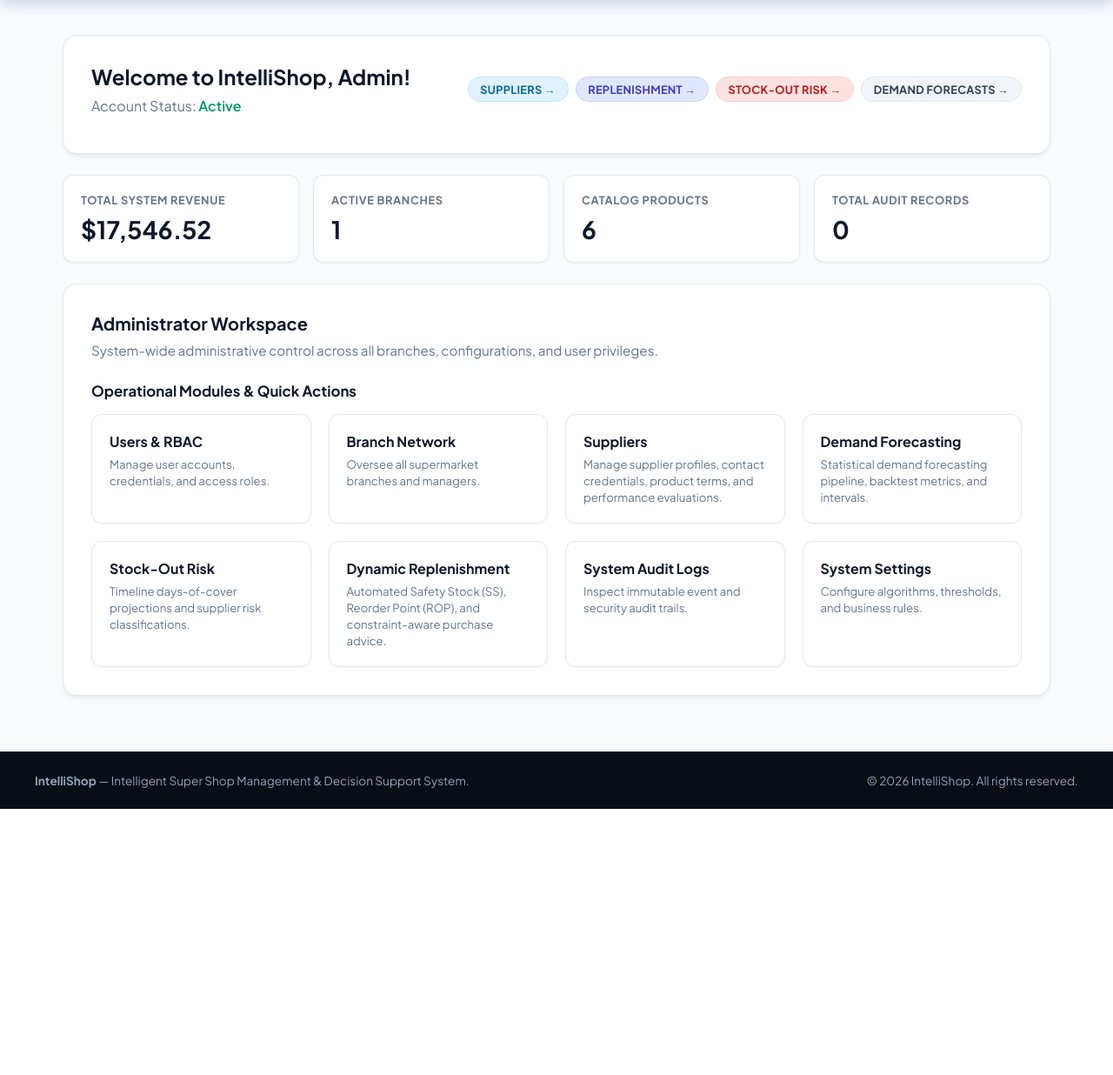
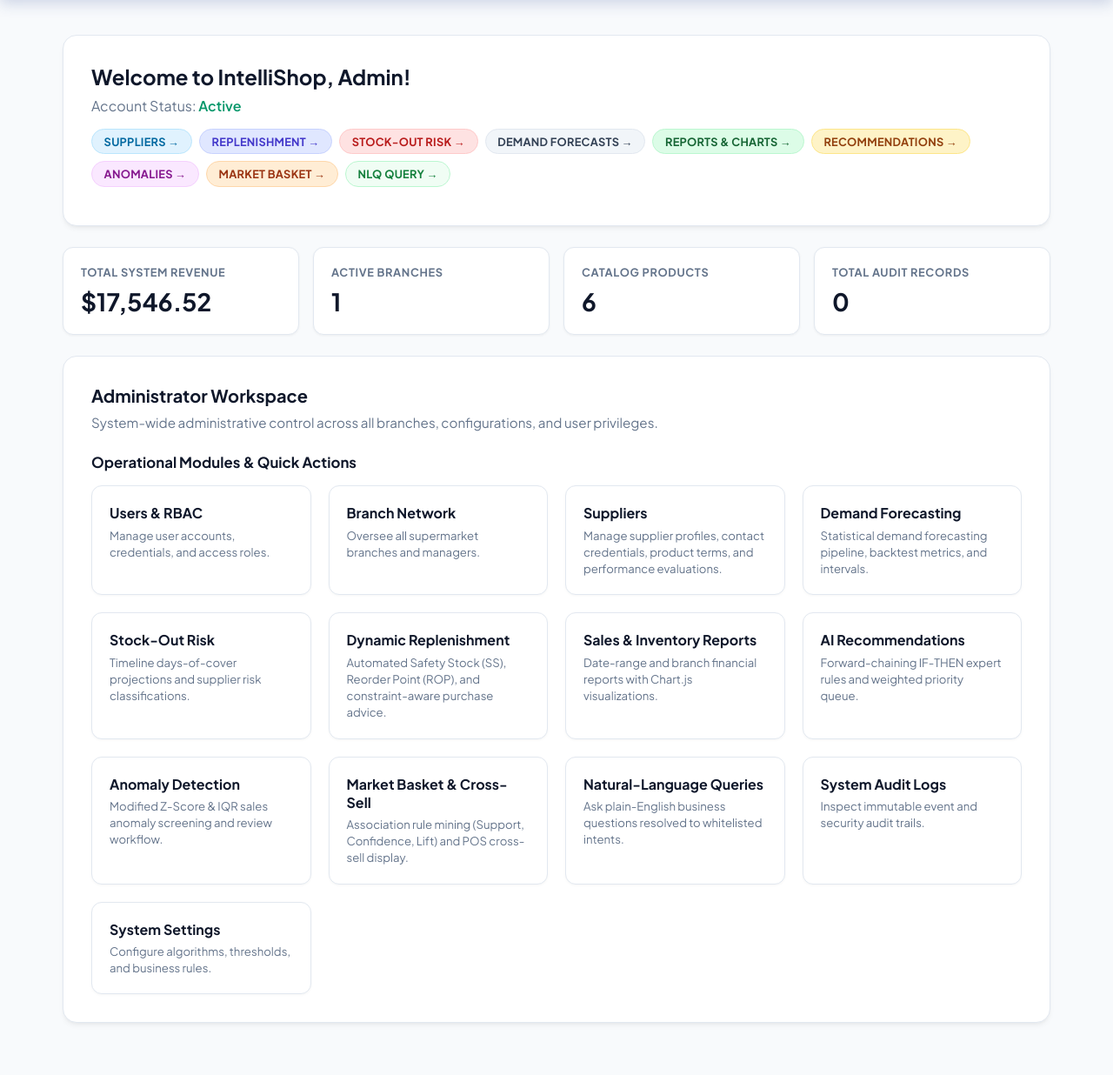
Before and after one commit to Sadikul-Islam-Siyam/IntelliShop, a Laravel app: page /dashboard/admin in a window 1280 px wide. Shown: the part 64-1300 px from the top of the page at 87% size. Before the commit the page ends 994 px from the top, so only its background shows below. Run offline with Laravel 12, Linux system fonts and the light colour scheme; a user stored in the database is signed in; data comes from the database, SQL or seed files in the repository; data that the repository does not hold is empty.

Commit message:
feat: integrate reporting, review workflows, recommendation engine, NLQ intent resolver, and Docker analytics service

```diff
--- a/config/permissions.php
+++ b/config/permissions.php
@@ -456,6 +456,11 @@ return [
                 ['name' => 'Demand Forecasting', 'description' => 'Statistical demand forecasting pipeline, backtest metrics, and intervals.', 'route' => '/forecasting', 'icon' => 'forecast'],
                 ['name' => 'Stock-Out Risk', 'description' => 'Timeline days-of-cover projections and supplier risk classifications.', 'route' => '/stock-risk', 'icon' => 'risk'],
                 ['name' => 'Dynamic Replenishment', 'description' => 'Automated Safety Stock (SS), Reorder Point (ROP), and constraint-aware purchase advice.', 'route' => '/reorders', 'icon' => 'reorder'],
+                ['name' => 'Sales & Inventory Reports', 'description' => 'Date-range and branch financial reports with Chart.js visualizations.', 'route' => '/reports', 'icon' => 'reports'],
+                ['name' => 'AI Recommendations', 'description' => 'Forward-chaining IF-THEN expert rules and weighted priority queue.', 'route' => '/recommendations', 'icon' => 'recommendations'],
+                ['name' => 'Anomaly Detection', 'description' => 'Modified Z-Score & IQR sales anomaly screening and review workflow.', 'route' => '/anomalies', 'icon' => 'anomaly'],
+                ['name' => 'Market Basket & Cross-Sell', 'description' => 'Association rule mining (Support, Confidence, Lift) and POS cross-sell display.', 'route' => '/market-basket', 'icon' => 'affinity'],
+                ['name' => 'Natural-Language Queries', 'description' => 'Ask plain-English business questions resolved to whitelisted intents.', 'route' => '/nlq', 'icon' => 'nlq'],
                 ['name' => 'System Audit Logs', 'description' => 'Inspect immutable event and security audit trails.', 'route' => '/audit-logs', 'icon' => 'audit'],
                 ['name' => 'System Settings', 'description' => 'Configure algorithms, thresholds, and business rules.', 'route' => '/settings', 'icon' => 'settings'],
             ],
@@ -472,6 +477,11 @@ return [
                 ['name' => 'Demand Forecasting', 'description' => 'Statistical demand forecasting pipeline, backtest metrics, and intervals.', 'route' => '/forecasting', 'icon' => 'forecast'],
                 ['name' => 'Stock-Out Risk', 'description' => 'Timeline days-of-cover projections and supplier risk classifications.', 'route' => '/stock-risk', 'icon' => 'risk'],
                 ['name' => 'Dynamic Replenishment', 'description' => 'Automated Safety Stock (SS), Reorder Point (ROP), and constraint-aware purchase advice.', 'route' => '/reorders', 'icon' => 'reorder'],
+                ['name' => 'Sales & Inventory Reports', 'description' => 'Date-range and branch financial reports with Chart.js visualizations.', 'route' => '/reports', 'icon' => 'reports'],
+                ['name' => 'AI Recommendations', 'description' => 'Forward-chaining IF-THEN expert rules and weighted priority queue.', 'route' => '/recommendations', 'icon' => 'recommendations'],
+                ['name' => 'Anomaly Detection', 'description' => 'Modified Z-Score & IQR sales anomaly screening and review workflow.', 'route' => '/anomalies', 'icon' => 'anomaly'],
+                ['name' => 'Market Basket & Cross-Sell', 'description' => 'Association rule mining (Support, Confidence, Lift) and POS cross-sell display.', 'route' => '/market-basket', 'icon' => 'affinity'],
+                ['name' => 'Natural-Language Queries', 'description' => 'Ask plain-English business questions resolved to whitelisted intents.', 'route' => '/nlq', 'icon' => 'nlq'],
                 ['name' => 'System Audit Logs', 'description' => 'Inspect immutable event and security audit trails.', 'route' => '/audit-logs', 'icon' => 'audit'],
                 ['name' => 'System Settings', 'description' => 'Configure algorithms, thresholds, and business rules.', 'route' => '/settings', 'icon' => 'settings'],
             ],
--- a/resources/views/dashboard.blade.php
+++ b/resources/views/dashboard.blade.php
@@ -58,6 +58,21 @@
                     </a>
                     <a href="{{ route('forecasts.index') }}" class="workspace-badge" style="text-decoration: none; background: #f1f5f9; color: #334155; font-weight: 700; border: 1px solid #e2e8f0;">
                         Demand Forecasts &rarr;
+                    </a>
+                    <a href="{{ route('reports.index') }}" class="workspace-badge" style="text-decoration: none; background: #dcfce7; color: #166534; font-weight: 700; border: 1px solid #bbf7d0;">
+                        Reports &amp; Charts &rarr;
+                    </a>
+                    <a href="{{ route('recommendations.index') }}" class="workspace-badge" style="text-decoration: none; background: #fef3c7; color: #92400e; font-weight: 700; border: 1px solid #fde68a;">
+                        Recommendations &rarr;
+                    </a>
+                    <a href="{{ route('anomalies.index') }}" class="workspace-badge" style="text-decoration: none; background: #fae8ff; color: #86198f; font-weight: 700; border: 1px solid #f5d0fe;">
+                        Anomalies &rarr;
+                    </a>
+                    <a href="{{ route('market-basket.index') }}" class="workspace-badge" style="text-decoration: none; background: #ffedd5; color: #9a3412; font-weight: 700; border: 1px solid #fed7aa;">
+                        Market Basket &rarr;
+                    </a>
+                    <a href="{{ route('nlq.index') }}" class="workspace-badge" style="text-decoration: none; background: #f0fdf4; color: #15803d; font-weight: 700; border: 1px solid #bbf7d0;">
+                        NLQ Query &rarr;
                     </a>
                 </div>
             </div>
--- a/routes/api.php
+++ b/routes/api.php
@@ -38,9 +38,10 @@ Route::prefix('v1')->group(function () {
         // User management CRUD
         Route::apiResource('users', UserController::class)->names('api.v1.users');
 
-        Route::middleware('role:admin,super-admin,system-analyst,branch-manager')->group(function () {
+        Route::middleware('role:admin,super-admin,system-analyst,branch-manager,inventory-manager,purchase-manager')->group(function () {
             Route::post('anomalies/run', [\App\Http\Controllers\Api\V1\AnomalyController::class, 'run'])->name('api.v1.anomalies.run');
             Route::get('anomalies', [\App\Http\Controllers\Api\V1\AnomalyController::class, 'index'])->name('api.v1.anomalies.index');
+            Route::get('anomalies/{anomaly}', [\App\Http\Controllers\Api\V1\AnomalyController::class, 'show'])->name('api.v1.anomalies.show');
             Route::post('anomalies/{anomaly}/review', [\App\Http\Controllers\Api\V1\AnomalyController::class, 'review'])->name('api.v1.anomalies.review');
             Route::post('basket/run', [\App\Http\Controllers\Api\V1\MarketBasketController::class, 'run'])->name('api.v1.basket.run');
             Route::get('basket/rules', [\App\Http\Controllers\Api\V1\MarketBasketController::class, 'index'])->name('api.v1.basket.rules');
@@ -65,9 +66,11 @@ Route::prefix('v1')->group(function () {
             Route::patch('branches/{branch}', [BranchController::class, 'update']);
             Route::delete('branches/{branch}', [BranchController::class, 'destroy'])->name('api.v1.branches.destroy');
         });
+        Route::middleware('role:admin,super-admin,branch-manager,inventory-manager,purchase-manager,sales-employee,cashier,system-analyst')->group(function () {
+            Route::get('crosssell/{product}', [\App\Http\Controllers\Api\V1\CrossSellController::class, 'show'])->name('api.v1.crosssell');
+            Route::get('pos/substitutes/{product}', [\App\Http\Controllers\Api\V1\ProductSubstitutionController::class, 'show'])->name('api.v1.pos.substitutes');
+        });
         Route::middleware('role:admin,super-admin,branch-manager,sales-employee,cashier')->group(function () {
-            Route::get('crosssell/{product}', [\App\Http\Controllers\Api\V1\MarketBasketController::class, 'crossSell'])->name('api.v1.crosssell');
-            Route::get('pos/substitutes/{product}', [\App\Http\Controllers\Api\V1\ProductSubstitutionController::class, 'show'])->name('api.v1.pos.substitutes');
             Route::get('customers', [CustomerController::class, 'index'])->name('api.v1.customers.index');
             Route::get('customers/{customer}/history', [\App\Http\Controllers\Api\V1\CustomerHistoryController::class, 'show'])->name('api.v1.customers.history');
             Route::get('customers/{customer}', [CustomerController::class, 'show'])->name('api.v1.customers.show');
@@ -130,18 +133,38 @@ Route::prefix('v1')->group(function () {
             Route::post('stock-risk/run', [\App\Http\Controllers\Api\V1\StockRiskController::class, 'run'])->name('api.v1.stock-risk.run');
         });
 
-        // Dynamic Replenishment & Safety Stock endpoints (#45)
+        // Dynamic Replenishment & Safety Stock endpoints (#45, #46)
         Route::middleware('role:admin,super-admin,system-analyst,branch-manager,inventory-manager,purchase-manager')->group(function () {
             Route::get('reorder', [\App\Http\Controllers\Api\V1\ReorderController::class, 'index'])->name('api.v1.reorder.index');
         });
         Route::middleware('role:admin,super-admin,purchase-manager,branch-manager,system-analyst')->group(function () {
             Route::post('reorder/calculate', [\App\Http\Controllers\Api\V1\ReorderController::class, 'calculate'])->name('api.v1.reorder.calculate');
+            Route::post('reorder/{id}/review', [\App\Http\Controllers\Api\V1\RecommendationReviewController::class, 'reviewReorder'])->name('api.v1.reorder.review');
         });
 
         // Slow-Moving & Overstock Detection endpoints (#50, #51)
         Route::middleware('role:admin,super-admin,system-analyst,branch-manager,inventory-manager,purchase-manager')->group(function () {
             Route::post('overstock/run', [\App\Http\Controllers\Api\V1\OverstockController::class, 'run'])->name('api.v1.overstock.run');
             Route::get('overstock/alerts', [\App\Http\Controllers\Api\V1\OverstockController::class, 'alerts'])->name('api.v1.overstock.alerts');
+        });
+
+        // Sales & Inventory Reports and Chart.js Visualizations (#33, #34)
+        Route::middleware('role:admin,super-admin,branch-manager,inventory-manager,purchase-manager,sales-employee,system-analyst')->group(function () {
+            Route::get('reports/sales', [\App\Http\Controllers\Api\V1\ReportController::class, 'sales'])->name('api.v1.reports.sales');
+            Route::get('reports/inventory', [\App\Http\Controllers\Api\V1\ReportController::class, 'inventory'])->name('api.v1.reports.inventory');
+            Route::get('reports/charts/{type?}', [\App\Http\Controllers\Api\V1\ReportController::class, 'charts'])->name('api.v1.reports.charts');
+        });
+
+        // Rule-Based Recommendation Engine & Priority Queueing (#57, #58)
+        Route::middleware('role:admin,super-admin,branch-manager,inventory-manager,purchase-manager,system-analyst')->group(function () {
+            Route::post('recommendations/run', [\App\Http\Controllers\Api\V1\RecommendationController::class, 'run'])->name('api.v1.recommendations.run');
+            Route::get('recommendations', [\App\Http\Controllers\Api\V1\RecommendationController::class, 'index'])->name('api.v1.recommendations.index');
+        });
+
+        // Natural-Language Business Queries Intent Classification & Slot Filling (#60)
+        Route::middleware('role:admin,super-admin,branch-manager,inventory-manager,purchase-manager,sales-employee,system-analyst')->group(function () {
+            Route::post('nlq/resolve', [\App\Http\Controllers\Api\V1\NlqController::class, 'resolve'])->name('api.v1.nlq.resolve');
+            Route::post('nlq/ask', [\App\Http\Controllers\Api\V1\NlqController::class, 'resolve'])->name('api.v1.nlq.ask');
         });
     });
 
--- a/routes/web.php
+++ b/routes/web.php
@@ -108,4 +108,34 @@ Route::middleware('auth')->group(function () {
         Route::get('/overstock', [\App\Http\Controllers\Web\OverstockController::class, 'index'])->name('overstock.index');
         Route::get('/slow-moving', [\App\Http\Controllers\Web\OverstockController::class, 'index'])->name('overstock.slow-moving');
     });
+
+    // Sales & Inventory Reports and Chart.js Visualizations workspace (#33, #34)
+    Route::middleware('role:admin,super-admin,branch-manager,inventory-manager,purchase-manager,sales-employee,system-analyst')->group(function () {
+        Route::get('/reports', [\App\Http\Controllers\Web\ReportController::class, 'index'])->name('reports.index');
+        Route::get('/reports/sales', [\App\Http\Controllers\Web\ReportController::class, 'index'])->name('reports.sales');
+        Route::get('/reports/inventory', [\App\Http\Controllers\Web\ReportController::class, 'index'])->name('reports.inventory');
+    });
+
+    // Sales Anomaly Review Workflow workspace (#54)
+    Route::middleware('role:admin,super-admin,system-analyst,branch-manager,inventory-manager,purchase-manager')->group(function () {
+        Route::get('/anomalies', [\App\Http\Controllers\Web\AnomalyController::class, 'index'])->name('anomalies.index');
+        Route::post('/anomalies/{anomaly}/review', [\App\Http\Controllers\Web\AnomalyController::class, 'review'])->name('anomalies.review');
+    });
+
+    // Market Basket Analysis & Cross-Sell Display workspace (#56)
+    Route::middleware('role:admin,super-admin,system-analyst,branch-manager,inventory-manager,purchase-manager,sales-employee,cashier')->group(function () {
+        Route::get('/market-basket', [\App\Http\Controllers\Web\MarketBasketController::class, 'index'])->name('market-basket.index');
+        Route::post('/market-basket/run', [\App\Http\Controllers\Web\MarketBasketController::class, 'run'])->name('market-basket.run');
+    });
+
+    // Recommendation Engine & Priority Queue workspace (#57, #58)
+    Route::middleware('role:admin,super-admin,system-analyst,branch-manager,inventory-manager,purchase-manager')->group(function () {
+        Route::get('/recommendations', [\App\Http\Controllers\Web\RecommendationController::class, 'index'])->name('recommendations.index');
+        Route::post('/recommendations/run', [\App\Http\Controllers\Web\RecommendationController::class, 'run'])->name('recommendations.run');
+    });
+
+    // Natural-Language Business Queries workspace (#60)
+    Route::middleware('role:admin,super-admin,system-analyst,branch-manager,inventory-manager,purchase-manager,sales-employee')->group(function () {
+        Route::get('/nlq', [\App\Http\Controllers\Web\NlqController::class, 'index'])->name('nlq.index');
+    });
 });
```
Also changed, not shown: compose.yaml (+18 -1 lines), 1 other file.
